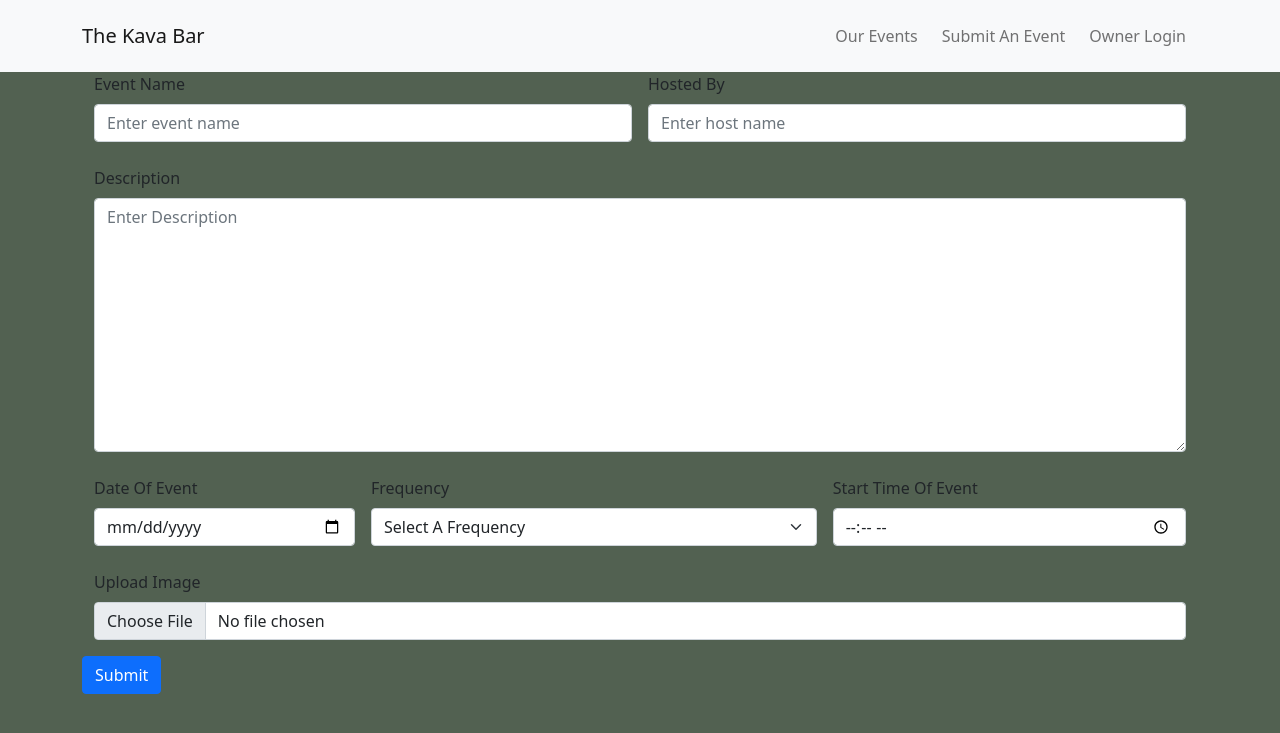
After one commit to jrfrisk1/CS50, a Flask app: template templates/users/submitevent.html in a window 1280 px wide. The commit adds this page. Shown: the top 733 px of the page. Run offline with Flask 3, Linux system fonts and the light colour scheme; the template is opened without the code that fills it, so the values that code supplies are empty.

Commit message:
Added Request and fine tuned things

```diff
--- a/app.py
+++ b/app.py
@@ -1,9 +1,8 @@
-from flask import Flask, flash, redirect, render_template, request, session  # type: ignore
+from flask import Flask, flash, redirect, render_template, request, session, url_for
+from sqlalchemy.orm import sessionmaker
 from datetime import datetime
-from sqlalchemy.orm import sessionmaker
+from models import Event, engine, init_db
 
-from models import Event, engine, init_db
-from helpers import convert_to_ampm, dbToUserDate
 
 # Create a Flask app instance
 app = Flask(__name__)
@@ -23,14 +22,15 @@ app.config["SESSION_PERMANENT"] = False
 ADMIN_USER = "admin"  # TODO HIDE
 ADMIN_PASS = "123"  # TODO HIDE
 
-# Admin Routes
-
+''' Admin Routes'''
 
 # Admin Login
 @app.route("/admin", methods=["GET", "POST"])
 def admin():
     if request.method == "POST":
-        if request.form["username"] and request.form["password"]:
+        # If username and password found
+        if request.form["username"] and request.form["password"]:\
+            # If username and password match
             if (
                 ADMIN_USER == request.form["username"].lower()
                 and ADMIN_PASS == request.form["password"]
@@ -38,24 +38,24 @@ def admin():
                 session["username"] = ADMIN_USER
                 return redirect("/admin-dash")
             else:
-                return render_template("admin.html", error="Invalid Login")
-
-    return render_template("admin.html")
+                return render_template("admin/adminLogin.html", error="Invalid Login")
+    if "username" in session:
+        return redirect("/admin-dash")
+    else:
+        return render_template("admin/adminLogin.html")
 
 
 # Admin Dash
 @app.route("/admin-dash", methods=["GET", "POST"])
 def admindash():
     if request.method == "POST":
-        try:
-            name = request.form["eventName"]
-            host = request.form["hostedBy"]
-            desc = request.form["description"]
-            date = request.form["date"]
-            start = request.form["startTime"]
-            freq = request.form["frequency"]
-        except:
-            return redirect("/")
+        name = request.form.get("eventName")
+        host = request.form.get("hostedBy")
+        desc = request.form.get("description")
+        date = request.form.get("date")
+        start = request.form.get("startTime")
+        freq = request.form.get("frequency")
+        img = request.files.get("imageUpload")
 
         date = datetime.strptime(date, "%Y-%m-%d").date()
         start = datetime.strptime(start, "%H:%M").time()
@@ -74,27 +74,36 @@ def admindash():
             db_session.add(event)
             db_session.commit()
             flash("Event Created Successfully!", "success")
-        except:
+        except Exception as e:
             db_session.rollback()
-            flash("Event Failed To Create", "danger")
+            flash(f"Event Failed To Create - {e}", "danger")
 
         return redirect("/admin-dash")
 
     else:
+        # If logged in
         if "username" in session:
             try:
                 today = datetime.today().date()
 
-                events = (
+                approvedEvents = (
                     db_session.query(Event)
                     .filter(Event.status == "Approved", Event.event_date >= today)
                     .order_by(Event.event_date.asc())
                     .all()
                 )
 
-                formatted_events = []
-                for event in events:
-                    formatted_event = {
+                pendingEvents = (
+                    db_session.query(Event)
+                    .filter(Event.status == "Pending", Event.event_date >= today)
+                    .order_by(Event.event_date.asc())
+                    .all()
+                )
+                pendingEventsFormatted = []
+
+                approvedEventsFormatted = []
+                for event in approvedEvents:
+                    ApprovedFormattedEvent = {
                         "id": event.id,
                         "name": event.name,
                         "host": event.host,
@@ -114,17 +123,40 @@ def admindash():
                         "created_at": event.created_at,
                         "updated_at": event.updated_at,
                     }
-                    formatted_events.append(formatted_event)
+                    approvedEventsFormatted.append(ApprovedFormattedEvent)
 
-                return render_template("admindash.html", events=formatted_events)
+                for event in pendingEvents:
+                    pendingFormattedEvent = {
+                        "id": event.id,
+                        "name": event.name,
+                        "host": event.host,
+                        "description": event.description,
+                        "event_date": (
+                            event.event_date.strftime("%m/%d/%Y")
+                            if event.event_date
+                            else None
+                        ),
+                        "start_time": (
+                            event.start_time.strftime("%I:%M %p")
+                            if event.start_time
+                            else None
+                        ),
+                        "frequency": event.frequency,
+                        "status": event.status,
+                        "created_at": event.created_at,
+                        "updated_at": event.updated_at,
+                    }
+                    pendingEventsFormatted.append(pendingFormattedEvent)
+
+                return render_template("/admin/adminDash.html", approvedEvents=approvedEventsFormatted,pendingEvents=pendingEventsFormatted)
 
             except Exception as e:
                 db_session.rollback()
-                flash("Error", "danger")
+                flash(f"Error{e} ", "danger")
                 return redirect("/admin")
-
-        flash("Not Logged In.", "danger")
-        return redirect("/admin")
+        else:
+            flash("Not Logged In.", "danger")
+            return redirect("/admin")
 
 
 # Admin Edit
@@ -149,7 +181,7 @@ def editEvent():
             "updated_at": event.updated_at,
         }
         formatted_events.append(formatted_event)
-        return render_template("editevent.html", formatted_event=formatted_event)
+        return render_template("admin/editevent.html", formatted_event=formatted_event)
     else:
         flash("Event Not Found", "danger")
 
@@ -175,26 +207,29 @@ def updateEvent(event_id):
         except ValueError:
             start_time_obj = datetime.strptime(start_time, "%H:%M").time()
 
-    event = db_session.query(Event).filter_by(id=event_id).one_or_none()
+    try:
+        event = db_session.query(Event).filter_by(id=event_id).one_or_none()
 
-    event.name = name
-    event.host = host
-    event.description = description
-    event.event_date = event_date_obj
-    event.start_time = start_time_obj
-    event.frequency = frequency
-    event.status = status
+        event.name = name
+        event.host = host
+        event.description = description
+        event.event_date = event_date_obj
+        event.start_time = start_time_obj
+        event.frequency = frequency
+        event.status = status
 
-    db_session.commit()
-    flash("Event updated successfully.", "success")
-    return redirect("/admin-dash")
+        db_session.commit()
+        flash("Event updated successfully.", "success")
+        return redirect("/admin-dash")
+    except Exception as e:
+        flash(f"e", "danger")
 
 
 # Admin Delete
 @app.route("/delete-event", methods=["POST"])
 def deleteEvent():
     event_id = request.form.get("event_id")
-    if id:
+    if event_id:
         event = db_session.query(Event).filter_by(id=event_id).first()
 
         if event:
@@ -207,23 +242,78 @@ def deleteEvent():
     return redirect("/admin-dash")
 
 
-# Users Routes
+@app.route("/approve-event", methods=["POST"])
+def approveEvent():
+    event_id = request.form.get("event_id")
+    if event_id:
+        event = db_session.query(Event).filter_by(id=event_id).first()
+
+        event.status = "Approved"
+        db_session.commit()
+        flash("Event Approved", "success")
+        return redirect("/admin-dash")
 
 
-# Submit Event
-@app.route("/submit-event")
-def submitevent():
-    return render_template("submitevent.html")
+    flash("Event not found.", "success")
+    return redirect("/admin-dash")
+
+@app.route("/deny-event", methods=["POST"])
+def denyEvent():
+    event_id = request.form.get("event_id")
+    if event_id:
+        event = db_session.query(Event).filter_by(id=event_id).first()
+
+        event.status = "Denied"
+        db_session.commit()
+        flash("Event Denied", "success")
+        return redirect("/admin-dash")
 
 
-# HomePage
-@app.route("/")
-def index():
-    return render_template("index.html")
+    flash("Event not found.", "success")
+    return redirect("/admin-dash")
+
+
+'''Users Routes'''
+
+# Submit Event
+@app.route("/submit-event", methods=["POST","GET"])
+def submitevent():
+    if request.method == "POST":
+        name = request.form.get("eventName")
+        host = request.form.get("hostedBy")
+        desc = request.form.get("description")
+        date = request.form.get("date")
+        start = request.form.get("startTime")
+        freq = request.form.get("frequency")
+        img = request.files.get("imageUpload")
+
+        date = datetime.strptime(date, "%Y-%m-%d").date()
+        start = datetime.strptime(start, "%H:%M").time()
+
+        event = Event(
+            name=name,
+            host=host,
+            description=desc,
+            event_date=date,
+            start_time=start,
+            frequency=freq,
+            status="Pending",
+        )
+
+        try:
+            db_session.add(event)
+            db_session.commit()
+            flash("Event Submitted Successfully!", "success")
+        except Exception as e:
+            db_session.rollback()
+            flash(f"Event Failed To Create - {e}", "danger")
+
+        return redirect(request.referrer or "/")
+
 
 
 # Events
-@app.route("/events")
+@app.route("/")
 def events():
 
     today = datetime.today().date()
@@ -256,19 +346,8 @@ def events():
         }
         formatted_events.append(formatted_event)
 
-    return render_template("events.html", events=formatted_events)
+    return render_template("/users/events.html", events=formatted_events)
 
-
-# Whats Kava
-@app.route("/whats-kava")
-def whatskava():
-    return render_template("whatskava.html")
-
-
-# Contact Us
-@app.route("/contact")
-def contact():
-    return render_template("contact.html")
 
 
 # Run the application
--- a/static/style.css
+++ b/static/style.css
@@ -27,3 +27,9 @@
 .max-w-med {
     max-width: 300px;
     }
+
+.thick-line{
+  border-top: 20px;
+  background-color: blue;
+  border:none
+}
--- a/templates/eventMenuAdmin.html
+++ b/templates/addEvent.html
@@ -1,6 +1,5 @@
 <!-- templates/eventmenu.html -->
-<div class="container mt-5 mb-5">
-    <form action="/admin-dash" method="POST" autocomplete="off">
+<div class="container m-auto">
         <!-- Name and Host -->
         <div class="row g-3">
             <div class="col-md-6">
@@ -21,12 +20,12 @@
         </div>
         <!-- Date Time  -->
         <div class="row g-3 mt-2">
-            <div class="col-md-4">
+            <div class="col-md-3">
                 <label for="date" class="form-label">Date Of Event</label>
                 <input type="date" name="date" required  class="form-control" id="date" placeholder="mm/dd/yyyy">
             </div>
             <!--  Frequency -->
-            <div class="col-md-6">
+            <div class="col-md-5">
                 <label for="frequency" class="form-label">Frequency</label>
                 <select name="frequency" required name="frequency" id="frequency" class="form-select">
                     <option selected disabled>Select A Frequency</option>
@@ -37,18 +36,20 @@
                     <option value="other">Other</option>
                 </select>
             </div>
-        </div>
-
-        <div class="row g-3 mt-2">
             <div class="col-md-4">
                 <label for="startTime" class="form-label">Start Time Of Event</label>
                 <input type="time" required name="startTime" class="form-control" id="startTime" placeholder="">
             </div>
+        </div>
+
+        <div class="row row g-3 mt-2">
+            <div class="mb-3 col-12">
+                <label for="imageUpload" class="form-label">Upload Image</label>
+                <input class="form-control" type="file" id="imageUpload" name="imageUpload" accept="image/*">
+            </div>
+        </div>
+
 
             <!--  Submit -->
-            <div class="col-md-4 align-content-end justify-content-end">
-                <button type="submit" class="btn btn-primary">Submit</button>
-            </div>
-        </div>
-    </form>
+
 </div>
--- a/templates/base.html
+++ b/templates/base.html
@@ -7,7 +7,7 @@
 
         <!-- Bootstrap CSS -->
         <link href="https://cdn.jsdelivr.net/npm/bootstrap@5.0.2/dist/css/bootstrap.min.css" rel="stylesheet" integrity="sha384-EVSTQN3/azprG1Anm3QDgpJLIm9Nao0Yz1ztcQTwFspd3yD65VohhpuuCOmLASjC" crossorigin="anonymous">
-        <link rel="stylesheet" href="static/style.css">
+        <link rel="stylesheet" href="../static/style.css">
 
         <title>The Kava Bar</title>
 
@@ -33,13 +33,42 @@
                     <!-- ms-auto pushes to right-->
                     <ul class="navbar-nav ms-auto">
                         <li class="nav-item">
-                            <a href="/events" class="nav-link mx-1">Our Events</a>
+                            <a href="/" class="nav-link mx-1">Our Events</a>
                         </li>
+
                         <li class="nav-item">
-                            <a href="/whats-kava" class="nav-link mx-1">What is Kava</a>
+
+
+                                <div class="d-flex ">
+                                  <a class="nav-link mx-1 " type="button" data-bs-toggle="modal" data-bs-target="#addEventModal">
+                                    Submit An Event
+                                  </a>
+                                  <div class="modal fade" id="addEventModal" tabindex="-1" data-bs-backdrop="static" data-bs-keyboard="false" aria-labelledby="addEventModal" aria-hidden="true">
+                                    <div class="modal-dialog modal-xl">
+                                      <div class="modal-content">
+                                        <div class="modal-header">
+                                          <h5 class="modal-title" id="addNewEvent">Request New Event</h5>
+                                          <button type="button" class="btn-close" data-bs-dismiss="modal" aria-label="Close"></button>
+                                        </div>
+
+                                          <form action="/submit-event" method="POST" autocomplete="off" class="text-bg-dark">
+                                            <div class="modal-body">
+                                            {% include '/addEvent.html' %}
+                                            </div>
+                                            <div class="modal-footer">
+                                              <button type="button" class="btn btn-secondary" data-bs-dismiss="modal">Close</button>
+                                              <button type="submit" class="btn btn-primary">Submit</button>
+                                           </div>
+                                        </form>
+                                      </div>
+                                    </div>
+                                  </div>
+                                </div>
+
                         </li>
+
                         <li class="nav-item">
-                            <a href="/contact" class="nav-link mx-1">Contact Us</a>
+                            <a href="/admin" class="nav-link mx-1">Owner Login</a>
                         </li>
                     </ul>
                 </div>
--- a/templates/contact.html
+++ /dev/null
@@ -1,5 +0,0 @@
-{% extends "base.html" %}
-
-{% block content %}
-    <h1>Contact Us</h1>
-{% endblock %}
--- /dev/null
+++ b/templates/users/submitevent.html
@@ -0,0 +1,10 @@
+{% extends "base.html" %}
+
+{% block content %}
+<div class="container">
+    <form action="/submit-event" method="POST" autocomplete="off" class="text-bg-dark">
+        {% include '/addEvent.html' %}
+        <button type="submit" class="btn btn-primary">Submit</button>
+    </form>
+</div>
+{% endblock %}
```
Also changed, not shown: models.py (+8 -6 lines), templates/admin/adminDash.html (added, +136 -0 lines), templates/admindash.html (deleted, +0 -77 lines), templates/index.html (deleted, +0 -25 lines), templates/users/events.html (renamed from templates/events.html, +7 -0 lines), templates/whatskava.html (deleted, +0 -46 lines), templates/admin/adminLogin.html (renamed from templates/admin.html), templates/admin/editevent.html (renamed from templates/editevent.html), templates/submitevent.html (deleted).
